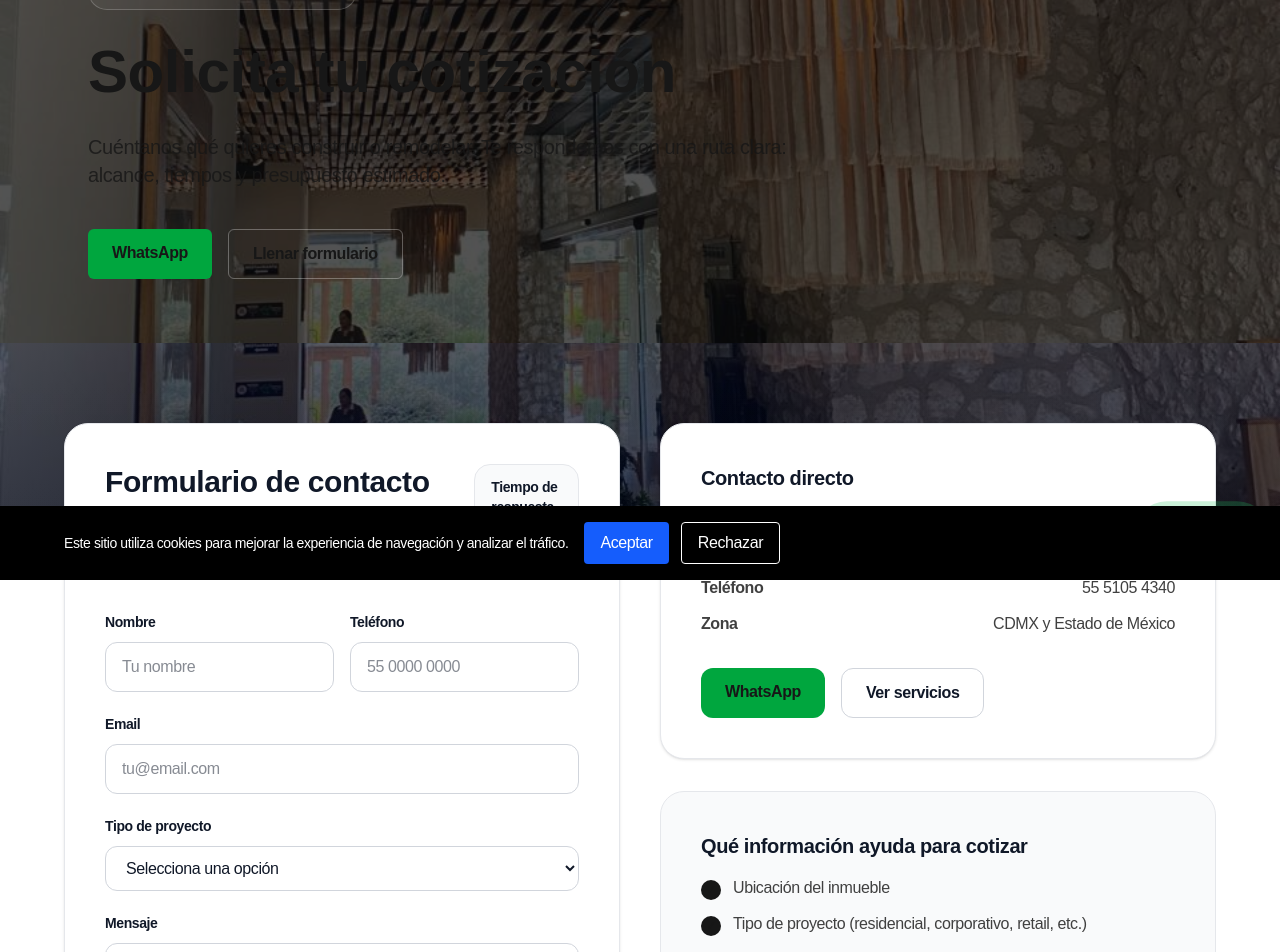
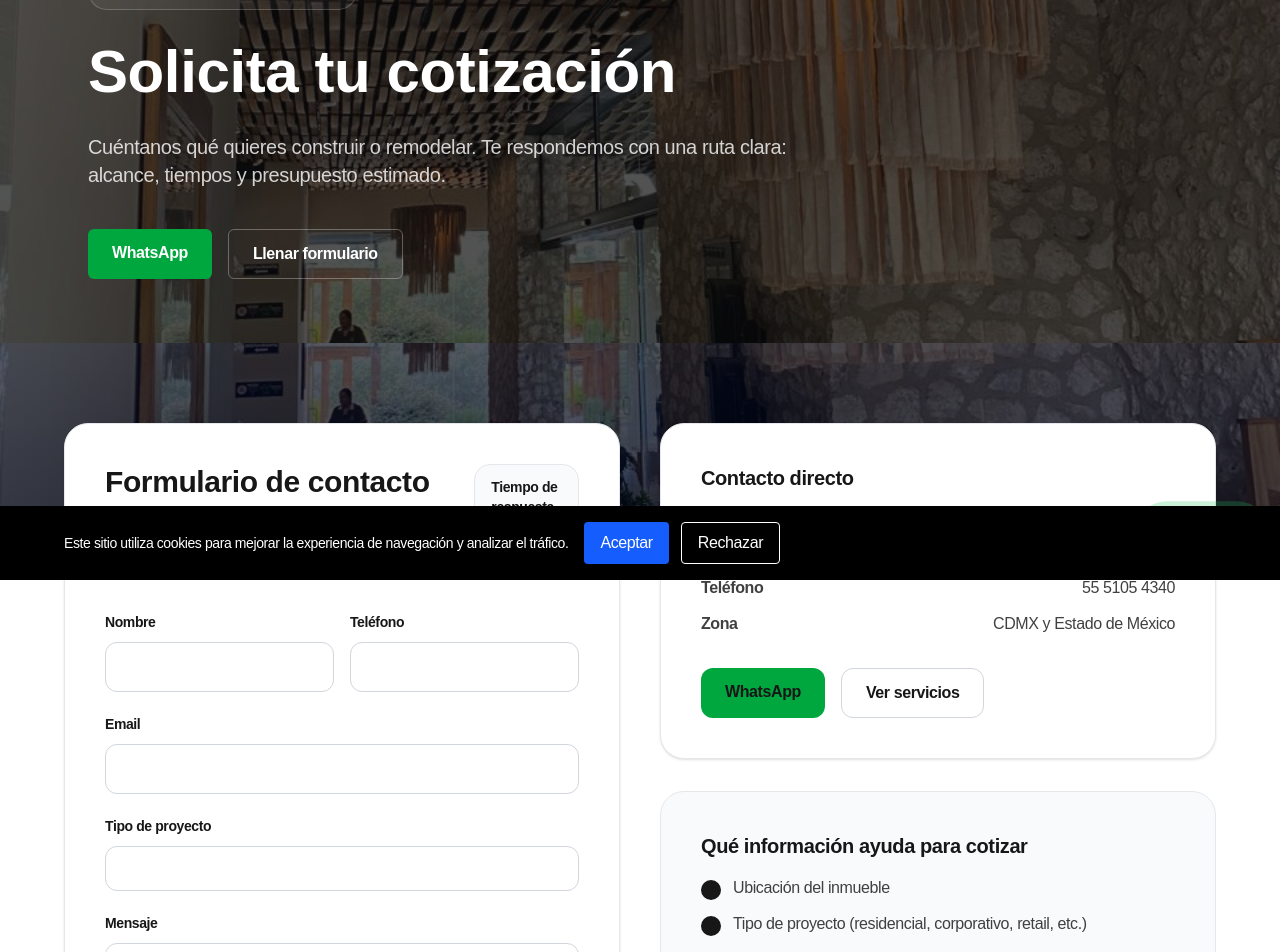
Before and after one commit to caprivara86/proyectaremodela, a Next.js app: page /contacto in a window 1280 px wide. Shown: the part 220-1172 px from the top of the page. Built offline with nearby package versions, Linux system fonts and the light colour scheme.

Commit message:
Fix UI: corrección de contrastes en contacto (hero blanco, formularios y tarjetas en oscuro)

```diff
--- a/src/app/contacto/page.tsx
+++ b/src/app/contacto/page.tsx
@@ -67,7 +67,7 @@
   }
 
   return (
-    <main className="min-h-screen bg-transparent text-gray-900">
+    <main className="min-h-screen bg-transparent text-white">
       {/* HERO */}
       <section className="relative overflow-hidden">
         <div className="absolute inset-0">
@@ -82,8 +82,8 @@
         </div>
 
         <div className="relative max-w-6xl mx-auto px-6 pt-28 pb-16">
-          <div className="max-w-3xl text-neutral-900">
-            <p className="inline-flex items-center gap-2 rounded-full border border-white/20 bg-white/5 px-4 py-2 text-sm font-semibold text-neutral-700">
+          <div className="max-w-3xl text-white">
+            <p className="inline-flex items-center gap-2 rounded-full border border-white/20 bg-white/5 px-4 py-2 text-sm font-semibold text-white/90">
               Contacto · CDMX y Estado de México
             </p>
 
@@ -91,7 +91,7 @@
               Solicita tu cotización
             </h1>
 
-            <p className="mt-6 text-lg md:text-xl text-neutral-900/80">
+            <p className="mt-6 text-lg md:text-xl text-white/80">
               Cuéntanos qué quieres construir o remodelar. Te respondemos con una ruta clara: alcance, tiempos y presupuesto estimado.
             </p>
 
@@ -100,14 +100,14 @@
                 href={`https://wa.me/${WHATSAPP_PHONE}?text=${WHATSAPP_TEXT}`}
                 target="_blank"
                 rel="noopener noreferrer"
-                className="inline-flex justify-center rounded-md bg-green-600 px-6 py-3 font-semibold text-neutral-900 hover:brightness-95 transition"
+                className="inline-flex justify-center rounded-md bg-green-600 px-6 py-3 font-semibold text-white hover:brightness-95 transition"
               >
                 WhatsApp
               </a>
 
               <a
                 href="#form"
-                className="inline-flex justify-center rounded-md border border-white/30 px-6 py-3 font-semibold text-neutral-900 hover:bg-black/50 transition"
+                className="inline-flex justify-center rounded-md border border-white/30 px-6 py-3 font-semibold text-white hover:bg-black/50 transition"
               >
                 Llenar formulario
               </a>
@@ -122,21 +122,21 @@
           <div className="rounded-3xl border border-gray-200 bg-white shadow-sm p-8 md:p-10" id="form">
             <div className="flex items-start justify-between gap-6">
               <div>
-                <h2 className="text-2xl md:text-3xl font-bold">Formulario de contacto</h2>
-                <p className="mt-3 text-gray-600">
+                <h2 className="text-2xl md:text-3xl font-bold text-neutral-900">Formulario de contacto</h2>
+                <p className="mt-3 text-neutral-700">
                   Responderemos lo antes posible. Si ya tienes planos o fotos, menciona el detalle en el mensaje.
                 </p>
               </div>
               <div className="hidden md:block rounded-2xl border border-gray-200 bg-gray-50 px-4 py-3 text-sm">
-                <div className="font-semibold text-gray-900">Tiempo de respuesta</div>
-                <div className="text-gray-600">Mismo día hábil</div>
+                <div className="font-semibold text-neutral-900">Tiempo de respuesta</div>
+                <div className="text-neutral-700">Mismo día hábil</div>
               </div>
             </div>
 
             <form onSubmit={handleSubmit} className="mt-10 space-y-5">
               <div className="grid md:grid-cols-2 gap-4">
                 <div>
-                  <label className="text-sm font-semibold text-gray-900">Nombre</label>
+                  <label className="text-sm font-semibold text-neutral-900">Nombre</label>
                   <input
                     name="nombre"
                     placeholder="Tu nombre"
@@ -148,7 +148,7 @@
                 </div>
 
                 <div>
-                  <label className="text-sm font-semibold text-gray-900">Teléfono</label>
+                  <label className="text-sm font-semibold text-neutral-900">Teléfono</label>
                   <input
                     name="telefono"
                     placeholder="55 0000 0000"
@@ -161,7 +161,7 @@
               </div>
 
               <div>
-                <label className="text-sm font-semibold text-gray-900">Email</label>
+                <label className="text-sm font-semibold text-neutral-900">Email</label>
                 <input
                   name="email"
                   type="email"
@@ -174,7 +174,7 @@
               </div>
 
               <div>
-                <label className="text-sm font-semibold text-gray-900">Tipo de proyecto</label>
+                <label className="text-sm font-semibold text-neutral-900">Tipo de proyecto</label>
                 <select
                   name="tipoProyecto"
                   value={form.tipoProyecto}
@@ -193,7 +193,7 @@
               </div>
 
               <div>
-                <label className="text-sm font-semibold text-gray-900">Mensaje</label>
+                <label className="text-sm font-semibold text-neutral-900">Mensaje</label>
                 <textarea
                   name="mensaje"
                   placeholder="Ubicación, m² aproximados, tiempos y lo que te gustaría lograr…"
@@ -232,8 +232,8 @@
 
           <div className="space-y-8">
             <div className="rounded-3xl border border-gray-200 bg-white shadow-sm p-8 md:p-10">
-              <h3 className="text-xl font-semibold">Contacto directo</h3>
-              <p className="mt-3 text-gray-600">
+              <h3 className="text-xl font-semibold text-neutral-900">Contacto directo</h3>
+              <p className="mt-3 text-neutral-700">
                 Si prefieres, contáctanos por WhatsApp. Te ayudamos a definir el mejor camino para tu remodelación.
               </p>
 
@@ -259,7 +259,7 @@
                 </a>
                 <a
                   href="/servicios"
-                  className="inline-flex justify-center rounded-xl border border-gray-300 px-6 py-3 font-semibold text-gray-900 hover:bg-gray-50 transition"
+                  className="inline-flex justify-center rounded-xl border border-gray-300 px-6 py-3 font-semibold text-neutral-900 hover:bg-gray-50 transition"
                 >
                   Ver servicios
                 </a>
@@ -267,7 +267,7 @@
             </div>
 
             <div className="rounded-3xl border border-gray-200 bg-gray-50 p-8 md:p-10">
-              <h3 className="text-xl font-semibold">Qué información ayuda para cotizar</h3>
+              <h3 className="text-xl font-semibold text-neutral-900">Qué información ayuda para cotizar</h3>
               <ul className="mt-4 space-y-3 text-neutral-700">
                 {[
                   "Ubicación del inmueble",
```
